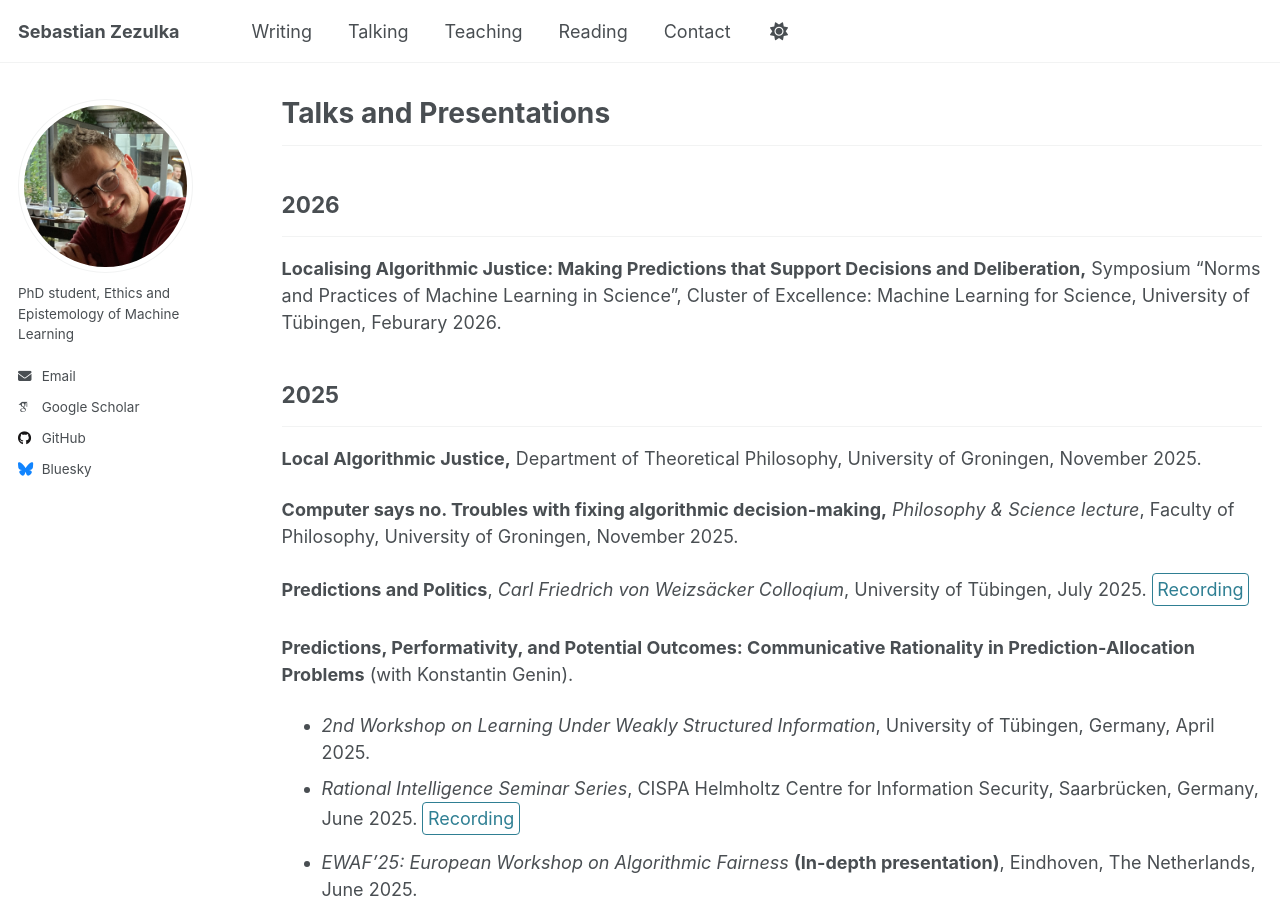
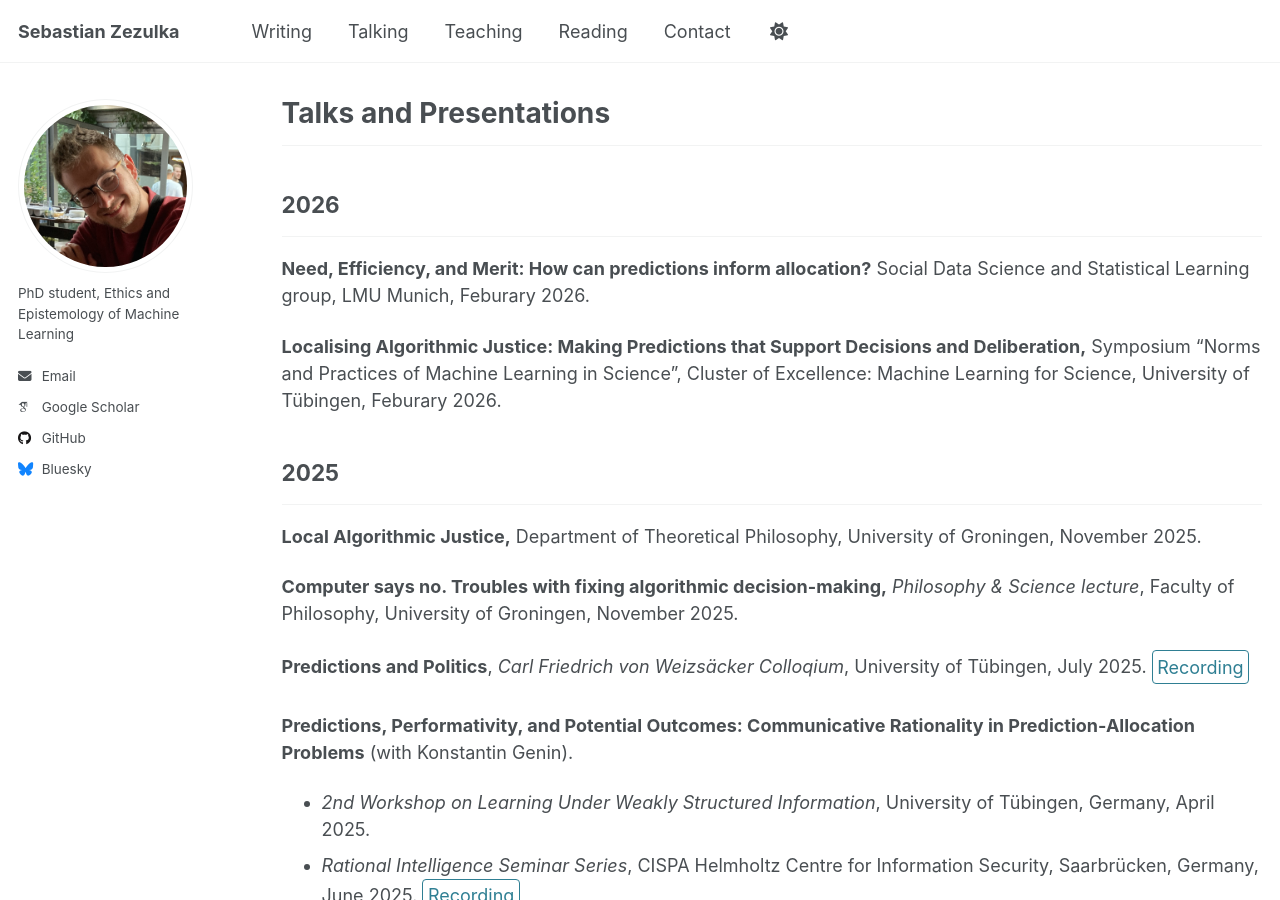
Before and after one commit to sezezulka/sezezulka.github.io, a Jekyll site: the page built from _pages/talks.md, in a window 1280 px wide and 900 px high. Built offline with Jekyll 4.4.1, drawn with Linux system fonts in a browser that asks for light colours; some web fonts are replaced; a script that is not in the unit is left out.

Commit message:
add munich talk

```diff
--- a/_pages/talks.md
+++ b/_pages/talks.md
@@ -8,6 +8,8 @@ author_profile: true
 ---
 ## 2026
 ---
+**Need, Efficiency, and Merit: How can predictions inform allocation?** Social Data Science and Statistical Learning group, LMU Munich, Feburary 2026.
+
 **Localising Algorithmic Justice: Making Predictions that Support Decisions and Deliberation,** Symposium "Norms and Practices of Machine Learning in Science", Cluster of Excellence: Machine Learning for Science, University of Tübingen, Feburary 2026.
 
 ## 2025
```
